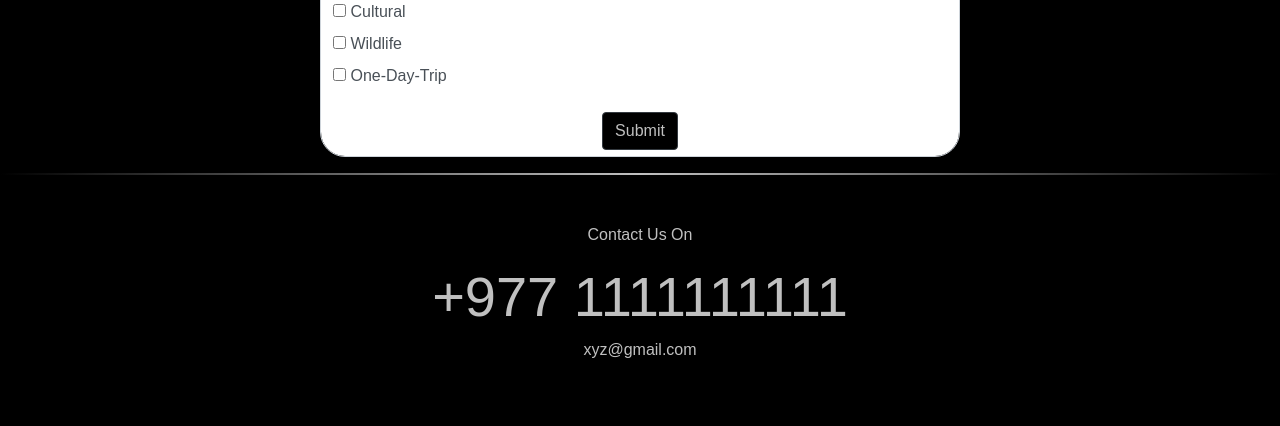
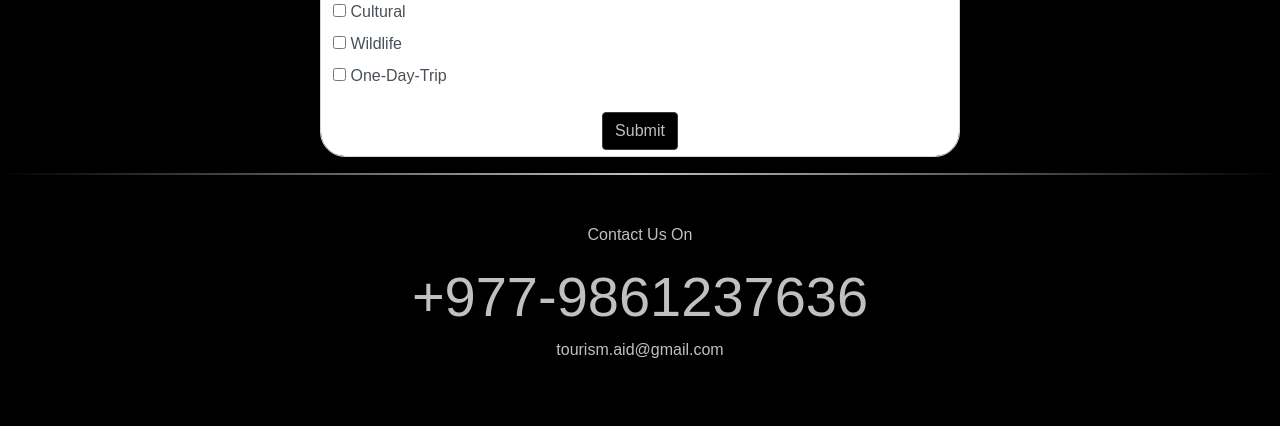
Before and after one commit to randazzle/NewMinorProjectDjango, a Django app: page /accounts/signup/ in a window 1280 px wide. Shown: the part 932-1358 px from the top of the page. Run offline with Django 3.2, Linux system fonts and the light colour scheme; some libraries are stand-ins or nearby versions.

Commit message:
Added actual contact info in footer

```diff
--- a/templates/Footer.html
+++ b/templates/Footer.html
@@ -30,9 +30,9 @@
 	  <article class="py-5 text-center">
 	    <div>
 	        <p>Contact Us On</p>
-	        <h3 class="display-4 ">+977 1111111111</h3>
+	        <h3 class="display-4 ">+977-9861237636</h3>
 	        <!-- <a href="#" class="btn btn-warning">Contact Us</a> -->
-			<p>xyz@gmail.com</p>
+			<p>tourism.aid@gmail.com</p>
 	    </div>
 	  </article>
 	</section>
```
